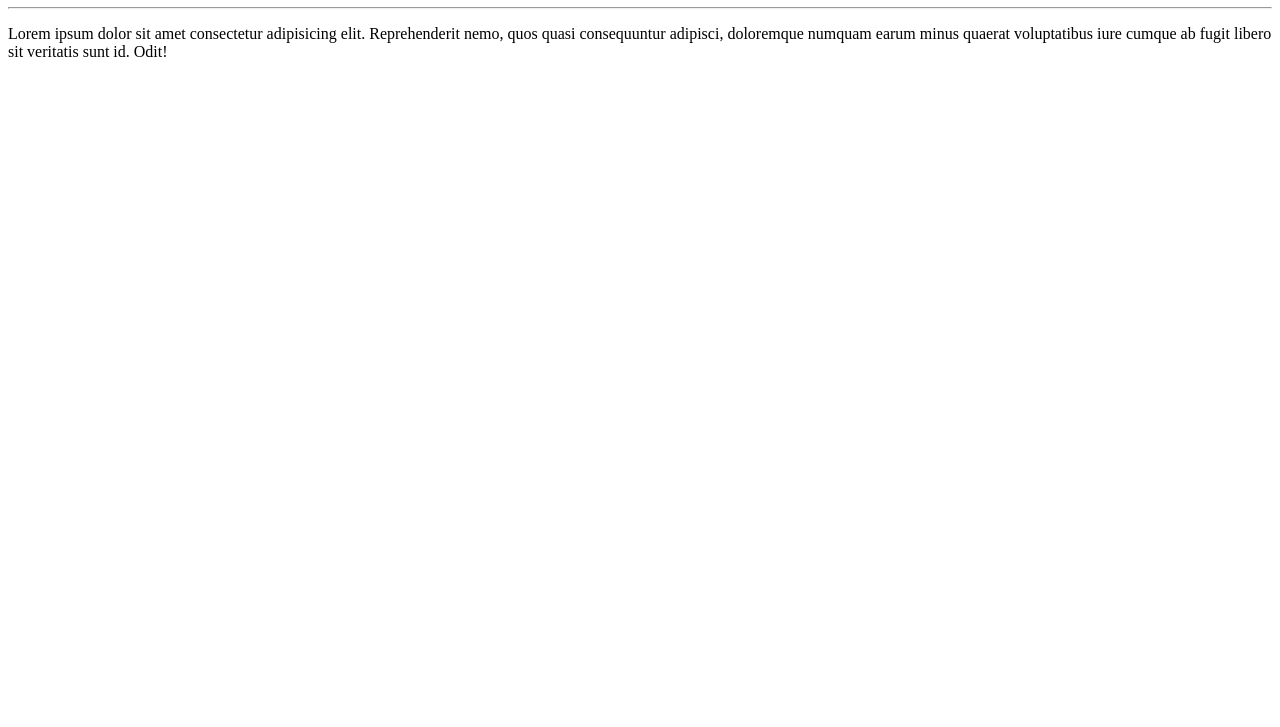
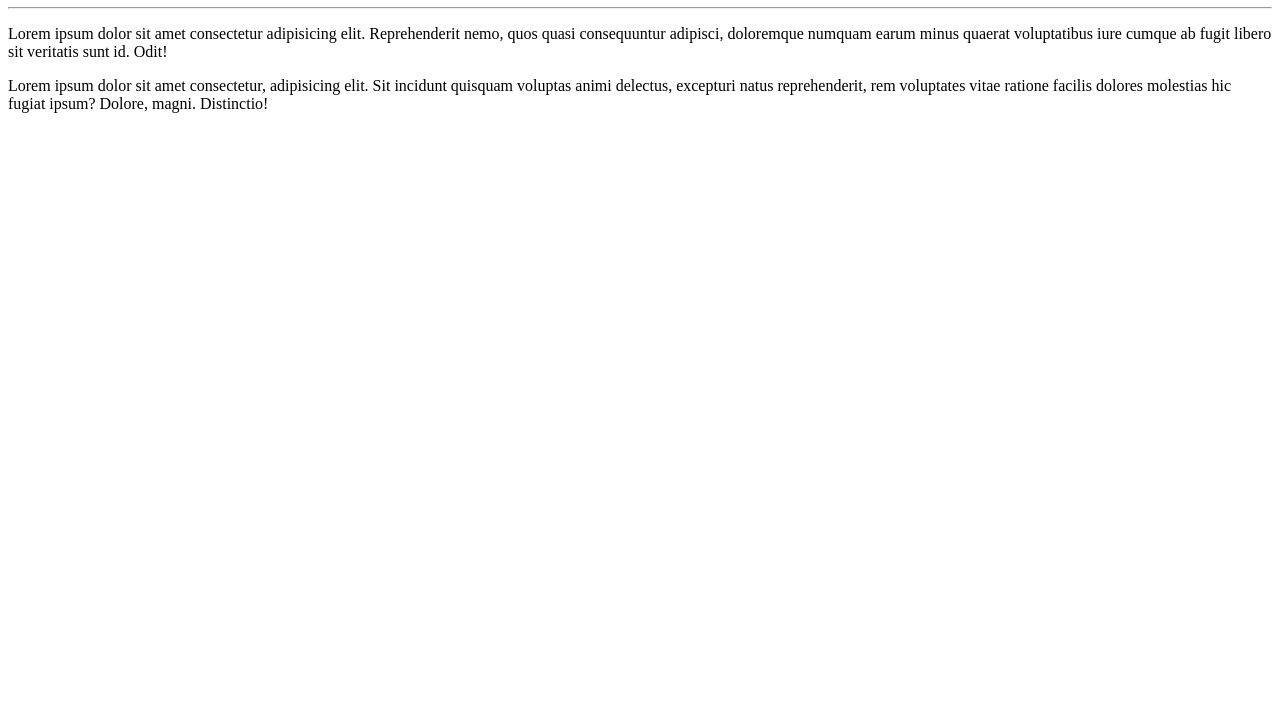
Before and after one commit to LucasGSFerr/Ola-Mundo, a plain HTML site: page site-exemplo/index.html in a window 1280 px wide. Shown: the part 73-800 px from the top of the page. Drawn offline with Linux system fonts and the light colour scheme.

Commit message:
Adicionei um parágrafo

```diff
--- a/site-exemplo/index.html
+++ b/site-exemplo/index.html
@@ -10,5 +10,6 @@
     <h1>Olá, Mundo!</h1>
     <hr>
     <p>Lorem ipsum dolor sit amet consectetur adipisicing elit. Reprehenderit nemo, quos quasi consequuntur adipisci, doloremque numquam earum minus quaerat voluptatibus iure cumque ab fugit libero sit veritatis sunt id. Odit!</p>
+    <p>Lorem ipsum dolor sit amet consectetur, adipisicing elit. Sit incidunt quisquam voluptas animi delectus, excepturi natus reprehenderit, rem voluptates vitae ratione facilis dolores molestias hic fugiat ipsum? Dolore, magni. Distinctio!</p>
 </body>
 </html>
```
